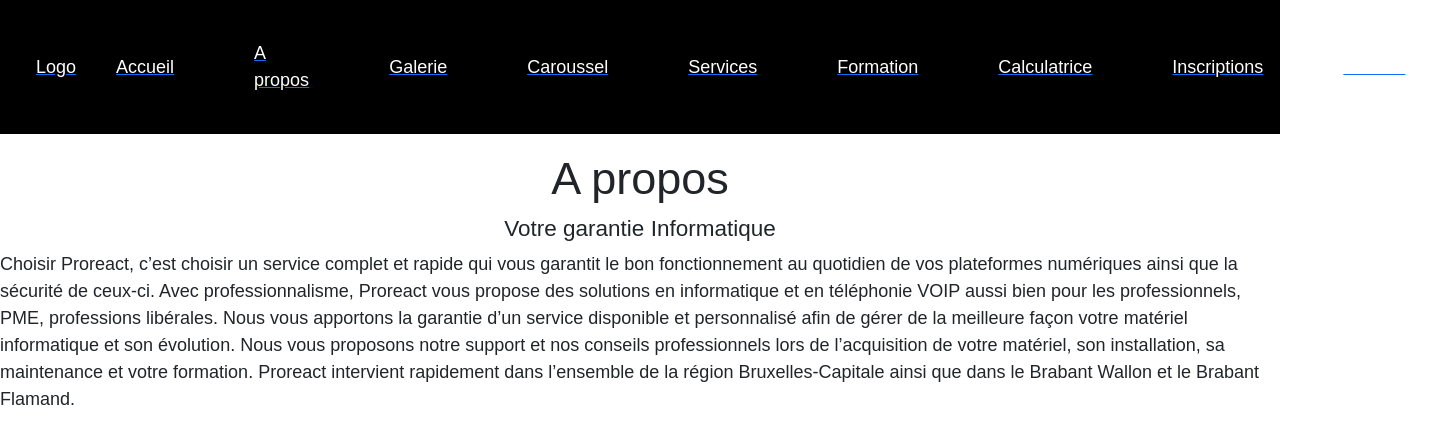
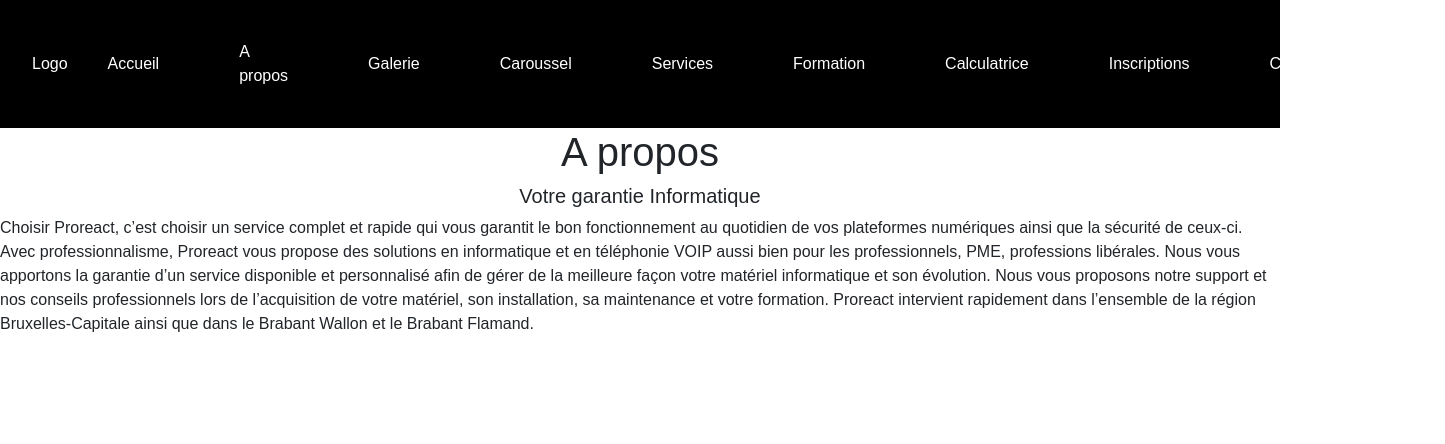
Before and after one commit to MohamedHoumado/Proreact, a React (Create React App) app: page /Apropos in a window 1280 px wide. Shown: the top 444 px of the page, 1445 px wide, since content can reach past the window. Built offline with nearby package versions, Linux system fonts and the light colour scheme.

Commit message:
modification effectuer le 30/03/2023

```diff
--- a/src/App.css
+++ b/src/App.css
@@ -2,11 +2,17 @@
   margin: 0;
   padding: 0;
   font-family: "Hoboto", sans-serif;
+
 }
 
 
 h1,h5, h2{
   text-align: center;
+
+
+}
+.Menu{
+  width: 100%;
 
 
 }
@@ -16,6 +22,10 @@
   background-color: #000;
   display: flex;
   align-items: center;
+  margin: 0;
+}
+.Menu ul a {
+  text-decoration: none;
 }
 
 li{
@@ -37,7 +47,7 @@
 
 
 /* css pour le formulaire login et register */
-.App {
+.Inscriptions {
   text-align: center;
   display: flex;
   min-height: 100vh;
@@ -45,7 +55,6 @@
   justify-content: center;
   color: white;
   background-image: linear-gradient(79deg,#7439db,#c66fbc 48%,#f7944d);
-
 }
 .auth-form-container, .login-form, .register-form{
   display: flex;
@@ -85,12 +94,7 @@
 
 /* CSS pour l'onglet Calculatice */
 @import url("https://fonts.googleapis.com/css2?family=Roboto:wght@400;500;700;900&display=swap");
-*{
-  margin:0;
-  padding: 0;
-  font-family: "Hoboto", sans-serif;
-  font-size: 18px;
-}
+
 .container{
   top:60%;
   left: 50%;
--- a/src/Login.jsx
+++ b/src/Login.jsx
@@ -9,7 +9,7 @@
         console.log(email);
     }
     return (
-        <div class="App">
+        <div class="Inscriptions">
         <div className="auth-form-container">
             <h2>Login</h2>
             <form className="login-form"onSubmit={handleSubmit}>
--- a/src/Register.jsx
+++ b/src/Register.jsx
@@ -10,7 +10,7 @@
         console.log(email);
     }
     return (
-        <div class="App">
+        <div class="Inscriptions">
         <div className="auth-form-container">
             <h2>Register</h2>
             <form className="register-form"onSubmit={handleSubmit}>
```
